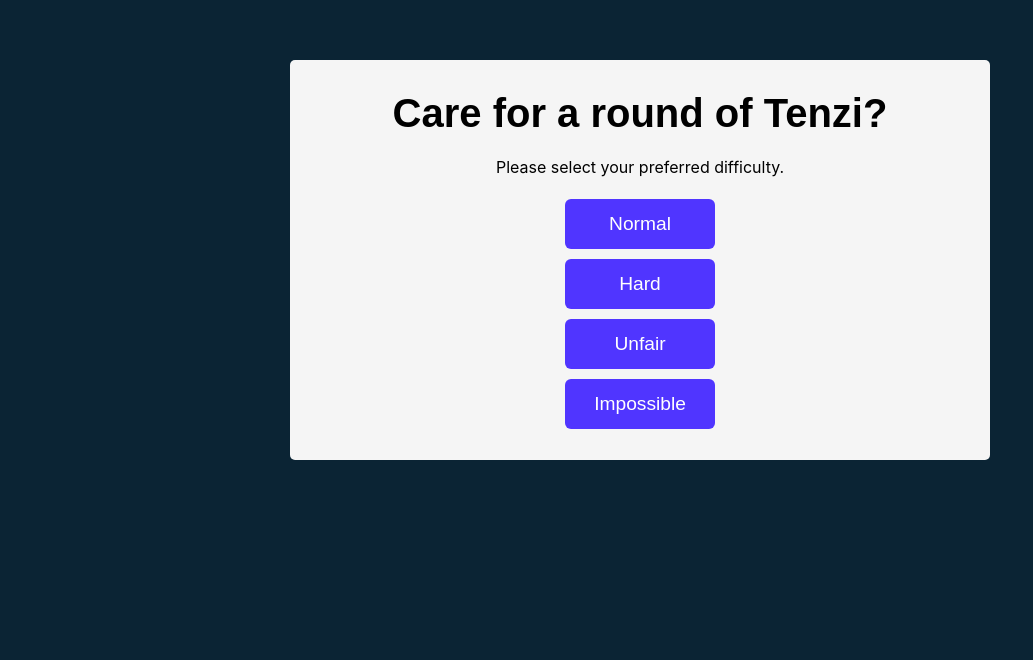
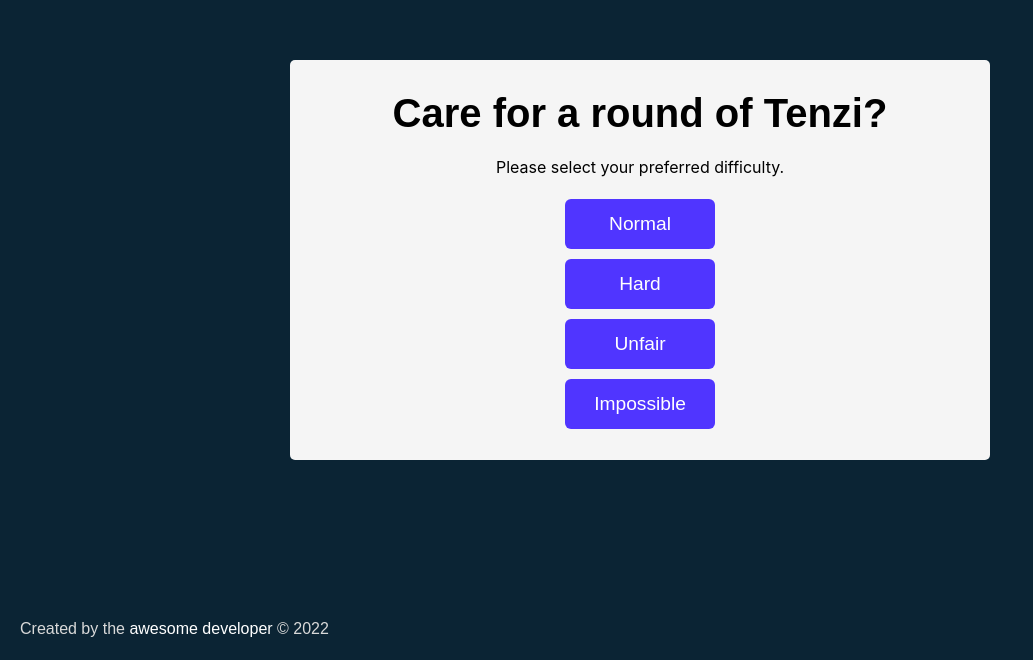
Before and after one commit to Hopeah/Tenzi, a React (Vite) app: page / in a window 1280 px wide. Shown: the part 140-800 px from the top of the page, without its empty margins (0-1033 px from the left). Built offline with nearby package versions, Linux system fonts and the light colour scheme.

Commit message:
Add footer

```diff
--- a/index.html
+++ b/index.html
@@ -8,6 +8,9 @@
   </head>
   <body>
     <div id="root"></div>
+    <footer>
+      Created by the <a href="https://irinapetrova.dev/"> awesome developer </a>&copy; 2022
+    </footer>
     <script type="module" src="/src/main.jsx"></script>
   </body>
 </html>
--- a/src/index.css
+++ b/src/index.css
@@ -251,3 +251,19 @@ main > div {
   flex-direction: column;
   gap: 10px;
 }
+
+footer {
+  color: rgb(217, 217, 217);
+  position: absolute;
+  bottom: 0;
+  height: 2.5rem;
+}
+
+a {
+  text-decoration: none;
+  color: white;
+}
+
+a:hover {
+  color: #89d2ff;
+}
```
